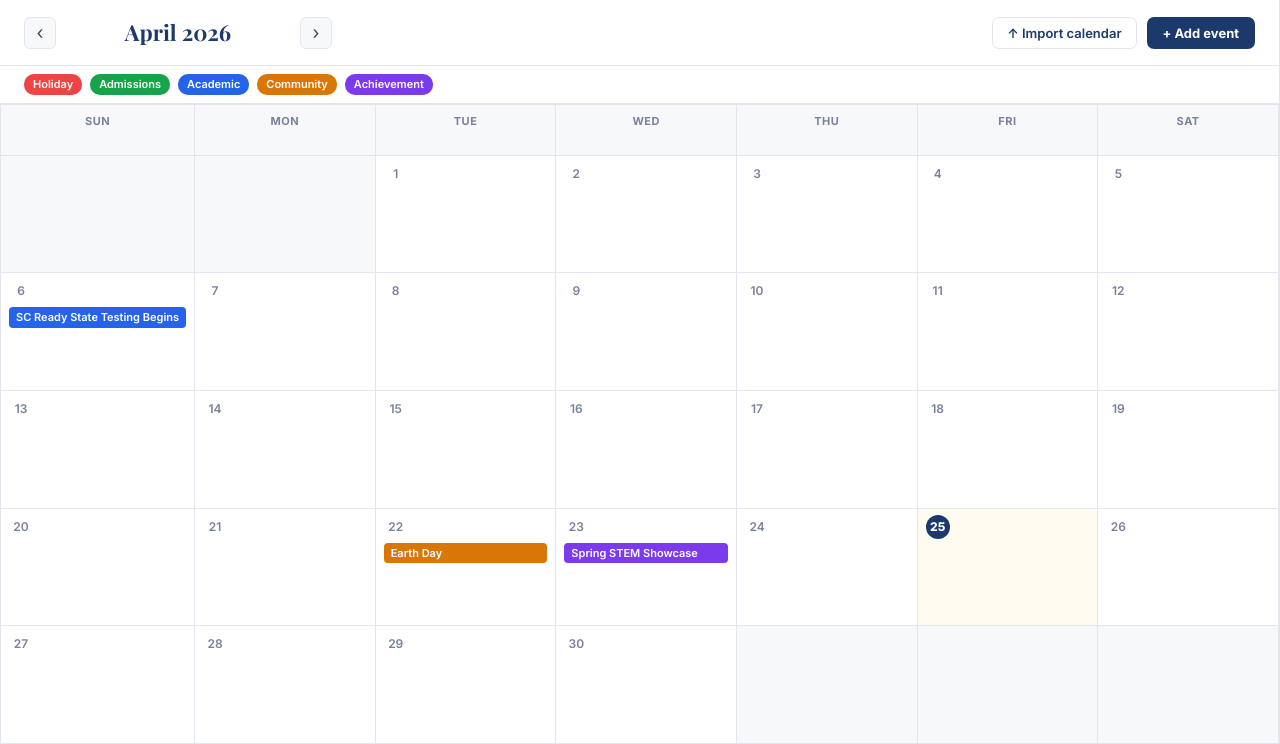
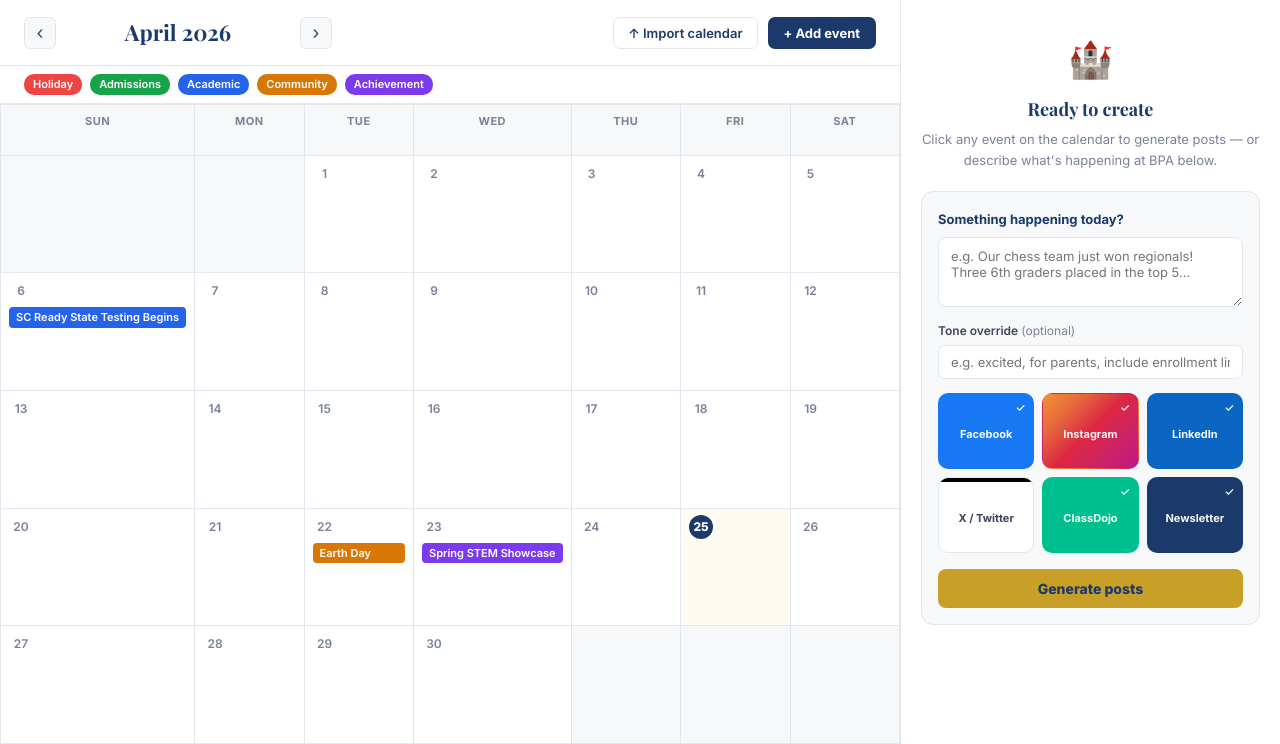
Before and after one commit to marshallcreamer-eng/forte, a Flask app: page /calendar in a window 1280 px wide. Shown: the part 60-804 px from the top of the page. Run offline with Flask 3, Linux system fonts and the light colour scheme; a user stored in the database is signed in; data comes from the database, SQL or seed files in the repository.

Commit message:
Persistent generator panel with freeform input and empty state
- Generator panel is now always visible (380px, no slide animation)
- Empty state: castle icon, invite message, freeform text box
  so staff can generate posts without needing a calendar event
- Clicking a calendar event switches to event detail view
- Back button returns to empty/freeform state
- Shared renderDraftCards() function used by both flows
- Platform colour dots on draft card headers (brand colours)

Co-Authored-By: Claude Sonnet 4.6 <noreply@anthropic.com>

```diff
--- a/static/app.js
+++ b/static/app.js
@@ -66,6 +66,12 @@ function designInCanvaByPlatform(platform, content) {
 
 // ── Event Panel ───────────────────────────────────────────────────────────
 
+function showEmptyState() {
+  document.getElementById('genEmptyState')  && (document.getElementById('genEmptyState').style.display  = '');
+  document.getElementById('genEventState')  && (document.getElementById('genEventState').style.display  = 'none');
+  activeEvent = null;
+}
+
 function openEvent(el) {
   activeEvent = {
     id:       parseInt(el.dataset.id),
@@ -75,25 +81,63 @@ function openEvent(el) {
     category: el.dataset.category,
   };
 
-  const panel = document.getElementById('genPanel');
-  document.getElementById('genTitle').textContent    = activeEvent.title;
-  document.getElementById('genDate').textContent     = formatDate(activeEvent.date);
-  document.getElementById('genDesc').textContent     = activeEvent.desc || '';
+  document.getElementById('genTitle').textContent  = activeEvent.title;
+  document.getElementById('genDate').textContent   = formatDate(activeEvent.date);
+  document.getElementById('genDesc').textContent   = activeEvent.desc || '';
   const catEl = document.getElementById('genCategory');
-  catEl.textContent  = capFirst(activeEvent.category);
-  catEl.className    = `gen-event-category ${activeEvent.category}`;
+  catEl.textContent = capFirst(activeEvent.category);
+  catEl.className   = `gen-event-category ${activeEvent.category}`;
 
-  document.getElementById('genResults').innerHTML = '';
-  document.getElementById('genToneOverride').value = '';
-  document.getElementById('btnGenerate').disabled  = false;
+  document.getElementById('genResults').innerHTML   = '';
+  document.getElementById('genToneOverride').value  = '';
+  document.getElementById('btnGenerate').disabled   = false;
   document.getElementById('btnGenerate').textContent = 'Generate drafts';
 
-  panel.classList.add('open');
+  // Switch to event state
+  const empty = document.getElementById('genEmptyState');
+  const event = document.getElementById('genEventState');
+  if (empty) empty.style.display = 'none';
+  if (event) event.style.display = '';
 }
 
 function closePanel() {
-  document.getElementById('genPanel').classList.remove('open');
-  activeEvent = null;
+  showEmptyState();
+}
+
+// ── Freeform generator (empty state) ─────────────────────────────────────
+
+async function generateFreeform() {
+  const text = document.getElementById('genFreeformText')?.value.trim();
+  if (!text) { showToast('Describe what\'s happening first.'); return; }
+
+  const platforms = Array.from(
+    document.querySelectorAll('#freeformPlatGrid .plat-card.active input')
+  ).map(cb => cb.value);
+  if (!platforms.length) { showToast('Select at least one platform.'); return; }
+
+  const tone    = document.getElementById('genFreeformTone')?.value.trim();
+  const btn     = document.getElementById('btnFreeformGenerate');
+  const results = document.getElementById('genFreeformResults');
+
+  btn.disabled    = true;
+  btn.textContent = 'Generating…';
+  results.innerHTML = `<div class="gen-loading"><div class="gen-spinner"></div><div class="gen-loading-text">Writing in BPA's tone of voice…</div></div>`;
+
+  try {
+    const resp = await fetch('/api/generate', {
+      method: 'POST',
+      headers: { 'Content-Type': 'application/json' },
+      body: JSON.stringify({ event_text: text, tone_override: tone, platforms }),
+    });
+    const data = await resp.json();
+    if (!resp.ok) throw new Error(data.error);
+    renderDraftCards(results, data);
+  } catch (err) {
+    results.innerHTML = `<div style="color:var(--red);padding:16px;font-size:13px;">Error: ${err.message}</div>`;
+  }
+
+  btn.disabled    = false;
+  btn.textContent = 'Generate posts';
 }
 
 // ── Generate Drafts ───────────────────────────────────────────────────────
@@ -134,49 +178,56 @@ async function generateDrafts() {
     const data = await resp.json();
     if (!resp.ok) throw new Error(data.error || 'Generation failed');
 
-    results.innerHTML = '';
+    renderDraftCards(results, data);
 
-    // Photo brief block
+  } catch (err) {
+    results.innerHTML = `<div style="color:var(--red);padding:16px;font-size:13px;">Error: ${err.message}</div>`;
+  }
+
+  btn.disabled    = false;
+  btn.textContent = 'Regenerate all';
+}
+
+// ── Shared draft card renderer ────────────────────────────────────────────
+
+function renderDraftCards(container, data) {
+  container.innerHTML = '';
+
   if (data.photo_brief) {
     const brief = document.createElement('div');
     brief.className = 'photo-brief-panel';
-      brief.innerHTML = `
-        <div class="photo-brief-header">📷 Photo brief — what to capture</div>
-        <div class="photo-brief-body">${escHtml(data.photo_brief)}</div>
-      `;
-      results.appendChild(brief);
+    brief.innerHTML = `<div class="photo-brief-header">📷 Photo brief — what to capture</div><div class="photo-brief-body">${escHtml(data.photo_brief)}</div>`;
+    container.appendChild(brief);
   }
 
-    const platformOrder = ['facebook', 'instagram', 'linkedin', 'x', 'classdojo', 'email'];
-    const platformMeta = {
-      facebook:  { label: 'Facebook',    icon: 'f',   canva: 'facebook_post' },
-      instagram: { label: 'Instagram',   icon: '📷',  canva: 'instagram_post' },
-      linkedin:  { label: 'LinkedIn',    icon: 'in',  canva: null },
-      x:         { label: 'X / Twitter', icon: '𝕏',  canva: null },
-      classdojo: { label: 'ClassDojo',   icon: '🏫',  canva: null },
-      email:     { label: 'Newsletter',  icon: '✉️',  canva: null },
+  const order = ['facebook', 'instagram', 'linkedin', 'x', 'classdojo', 'email'];
+  const meta  = {
+    facebook:  { label: 'Facebook',    canva: 'facebook_post' },
+    instagram: { label: 'Instagram',   canva: 'instagram_post' },
+    linkedin:  { label: 'LinkedIn',    canva: null },
+    x:         { label: 'X / Twitter', canva: null },
+    classdojo: { label: 'ClassDojo',   canva: null },
+    email:     { label: 'Newsletter',  canva: null },
   };
   const bestTimes = data.best_times || {};
 
-    platformOrder.filter(p => p in data.drafts).forEach(platform => {
-      const content   = data.drafts[platform];
-      const meta      = platformMeta[platform];
-      const bt        = bestTimes[platform];
-      const card      = document.createElement('div');
-      card.className  = 'draft-card';
+  order.filter(p => p in (data.drafts || {})).forEach(platform => {
+    const content  = data.drafts[platform];
+    const m        = meta[platform];
+    const bt       = bestTimes[platform];
+    const card     = document.createElement('div');
+    card.className = 'draft-card';
 
-      const canvaBtn = meta.canva
-        ? `<button class="btn-canva" onclick="designInCanva('${platform}', '${meta.canva}', this)" title="Create a graphic in Canva">🎨 Canva</button>`
+    const canvaBtn = m.canva
+      ? `<button class="btn-canva" onclick="designInCanva('${platform}', '${m.canva}', this)">🎨 Canva</button>`
       : '';
     const btHtml = bt
-        ? `<div class="draft-best-time">⏰ Best time: ${bt.days} · ${bt.time} <span class="bt-note">(${bt.note})</span></div>`
+      ? `<div class="draft-best-time">⏰ ${bt.days} · ${bt.time} <span class="bt-note">${bt.note}</span></div>`
       : '';
 
     card.innerHTML = `
       <div class="draft-card-header">
-          <div class="draft-platform-name">
-            <span class="plat-icon">${meta.icon}</span> ${meta.label}
-          </div>
+        <div class="draft-platform-name plat-dot-${platform}">${m.label}</div>
         <div class="draft-card-actions">
           ${canvaBtn}
           <button class="btn-regen" onclick="regenSingle('${platform}', this)">↺ Redo</button>
@@ -185,17 +236,9 @@ async function generateDrafts() {
       </div>
       <div class="draft-content">${escHtml(content)}</div>
       ${btHtml}
-        <div class="draft-char-count">${content.length} chars</div>
-      `;
-      results.appendChild(card);
+      <div class="draft-char-count">${content.length} chars</div>`;
+    container.appendChild(card);
   });
-
-  } catch (err) {
-    results.innerHTML = `<div style="color:var(--red);padding:16px;font-size:13px;">Error: ${err.message}</div>`;
-  }
-
-  btn.disabled    = false;
-  btn.textContent = 'Regenerate all';
 }
 
 async function regenSingle(platform, btn) {
--- a/static/style.css
+++ b/static/style.css
@@ -296,36 +296,60 @@ a { color: inherit; text-decoration: none; }
 .cal-event.community  { background: var(--cat-community); }
 .cal-event.achievement{ background: var(--cat-achievement); }
 
-/* ── Generator Panel ───────────────────────────────────────────────────── */
+/* ── Generator Panel (always visible) ─────────────────────────────────── */
 .gen-panel {
-  width: 0; min-width: 0;
+  width: 380px; min-width: 380px;
   background: var(--white);
   border-left: 1px solid var(--grey-border);
-  overflow: hidden;
-  transition: width 0.3s ease, min-width 0.3s ease;
   display: flex; flex-direction: column;
   flex-shrink: 0;
 }
 
-.gen-panel.open {
-  width: 420px; min-width: 420px;
-}
-
 .gen-panel-inner {
-  width: 420px;
+  width: 100%;
   overflow-y: auto;
   height: 100%;
-  padding: 20px;
+  padding: 24px 20px;
   display: flex; flex-direction: column; gap: 0;
 }
 
-.gen-close {
-  align-self: flex-end;
+/* Empty state */
+.gen-empty-icon {
+  font-size: 36px; text-align: center; margin-bottom: 10px; margin-top: 8px;
+}
+.gen-empty-title {
+  font-family: 'Playfair Display', serif;
+  font-size: 18px; font-weight: 700; color: var(--navy);
+  text-align: center; margin-bottom: 6px;
+}
+.gen-empty-sub {
+  font-size: 13px; color: var(--text-light); text-align: center;
+  line-height: 1.6; margin-bottom: 20px;
+}
+
+.gen-freeform-box {
+  background: var(--grey-bg); border: 1px solid var(--grey-border);
+  border-radius: 12px; padding: 16px;
+}
+
+.gen-freeform-input {
+  width: 100%; padding: 10px 12px;
+  border: 1.5px solid var(--grey-border); border-radius: 8px;
+  font-size: 13px; font-family: 'Inter', sans-serif;
+  color: var(--text); background: var(--white);
+  resize: vertical; transition: border-color 0.15s;
+  margin-top: 8px;
+}
+.gen-freeform-input:focus { outline: none; border-color: var(--navy); }
+
+/* Back button */
+.gen-back {
   background: none; border: none; color: var(--text-light);
-  font-size: 12px; cursor: pointer; padding: 0;
-  margin-bottom: 12px; font-family: 'Inter', sans-serif;
+  font-size: 12px; font-weight: 600; cursor: pointer; padding: 0;
+  margin-bottom: 16px; font-family: 'Inter', sans-serif;
+  display: inline-flex; align-items: center; gap: 4px;
 }
-.gen-close:hover { color: var(--text); }
+.gen-back:hover { color: var(--navy); }
 
 /* Event info */
 .gen-event-info { margin-bottom: 20px; padding-bottom: 20px; border-bottom: 1px solid var(--grey-border); }
@@ -487,8 +511,18 @@ a { color: inherit; text-decoration: none; }
 
 .draft-platform-name {
   font-size: 12px; font-weight: 700; color: var(--navy);
-  display: flex; align-items: center; gap: 6px;
+  display: flex; align-items: center; gap: 8px;
 }
+.draft-platform-name::before {
+  content: ''; display: inline-block;
+  width: 9px; height: 9px; border-radius: 50%; flex-shrink: 0;
+}
+.plat-dot-facebook::before  { background: #1877F2; }
+.plat-dot-instagram::before { background: #E1306C; }
+.plat-dot-linkedin::before  { background: #0A66C2; }
+.plat-dot-x::before         { background: #111; }
+.plat-dot-classdojo::before { background: #00BF8F; }
+.plat-dot-email::before     { background: var(--navy); }
 
 .draft-card-actions { display: flex; gap: 6px; }
 
--- a/templates/calendar.html
+++ b/templates/calendar.html
@@ -73,13 +73,43 @@
 
   </div><!-- /cal-main -->
 
-  <!-- ── Right: Generator Panel ───────────────────────────────────────── -->
+  <!-- ── Right: Generator Panel (always visible) ───────────────────── -->
   <div class="gen-panel" id="genPanel">
     <div class="gen-panel-inner">
 
-      <button class="gen-close" onclick="closePanel()">✕ Close</button>
+      <!-- ── Empty state (default) ──────────────────────────────────── -->
+      <div id="genEmptyState">
+        <div class="gen-empty-icon">🏰</div>
+        <div class="gen-empty-title">Ready to create</div>
+        <div class="gen-empty-sub">Click any event on the calendar to generate posts — or describe what's happening at BPA below.</div>
 
-      <!-- Event Info -->
+        <div class="gen-freeform-box">
+          <label class="gen-section-label">Something happening today?</label>
+          <textarea class="gen-freeform-input" id="genFreeformText" rows="3"
+            placeholder="e.g. Our chess team just won regionals! Three 6th graders placed in the top 5…"></textarea>
+          <div class="gen-tone-row" style="margin-top:10px">
+            <label class="gen-tone-label">Tone override <span class="gen-tone-hint">(optional)</span></label>
+            <input type="text" class="gen-tone-input" id="genFreeformTone"
+                   placeholder="e.g. excited, for parents, include enrollment link">
+          </div>
+          <div class="plat-grid" id="freeformPlatGrid">
+            <label class="plat-card active" data-platform="facebook"><input type="checkbox" value="facebook" checked><span class="plat-card-name">Facebook</span><span class="plat-card-tick">✓</span></label>
+            <label class="plat-card active" data-platform="instagram"><input type="checkbox" value="instagram" checked><span class="plat-card-name">Instagram</span><span class="plat-card-tick">✓</span></label>
+            <label class="plat-card active" data-platform="linkedin"><input type="checkbox" value="linkedin" checked><span class="plat-card-name">LinkedIn</span><span class="plat-card-tick">✓</span></label>
+            <label class="plat-card" data-platform="x"><input type="checkbox" value="x"><span class="plat-card-name">X / Twitter</span><span class="plat-card-tick">✓</span></label>
+            <label class="plat-card active" data-platform="classdojo"><input type="checkbox" value="classdojo" checked><span class="plat-card-name">ClassDojo</span><span class="plat-card-tick">✓</span></label>
+            <label class="plat-card active" data-platform="email"><input type="checkbox" value="email" checked><span class="plat-card-name">Newsletter</span><span class="plat-card-tick">✓</span></label>
+          </div>
+          <button class="btn-generate" id="btnFreeformGenerate" onclick="generateFreeform()">Generate posts</button>
+        </div>
+
+        <div class="gen-results" id="genFreeformResults"></div>
+      </div>
+
+      <!-- ── Event state (shown when event clicked) ─────────────────── -->
+      <div id="genEventState" style="display:none">
+        <button class="gen-back" onclick="showEmptyState()">← Back</button>
+
         <div class="gen-event-info" id="genEventInfo">
           <div class="gen-event-category" id="genCategory"></div>
           <h2 class="gen-event-title" id="genTitle"></h2>
@@ -91,32 +121,26 @@
           </div>
         </div>
 
-      <!-- Generator -->
         <div class="gen-section">
-        <div class="gen-section-label">Generate social media posts</div>
-        <div class="gen-section-sub">Select platforms, then click Generate. Copy each draft and paste directly into the platform.</div>
-
-        <div class="plat-grid">
-          <label class="plat-card active" data-platform="facebook"><input type="checkbox" value="facebook" checked><span class="plat-card-icon">f</span><span class="plat-card-name">Facebook</span><span class="plat-card-tick">✓</span></label>
-          <label class="plat-card active" data-platform="instagram"><input type="checkbox" value="instagram" checked><span class="plat-card-icon">📷</span><span class="plat-card-name">Instagram</span><span class="plat-card-tick">✓</span></label>
-          <label class="plat-card active" data-platform="linkedin"><input type="checkbox" value="linkedin" checked><span class="plat-card-icon">in</span><span class="plat-card-name">LinkedIn</span><span class="plat-card-tick">✓</span></label>
-          <label class="plat-card" data-platform="x"><input type="checkbox" value="x"><span class="plat-card-icon">𝕏</span><span class="plat-card-name">X / Twitter</span><span class="plat-card-tick">✓</span></label>
-          <label class="plat-card active" data-platform="classdojo"><input type="checkbox" value="classdojo" checked><span class="plat-card-icon">🏫</span><span class="plat-card-name">ClassDojo</span><span class="plat-card-tick">✓</span></label>
+          <div class="gen-section-label">Select platforms</div>
+          <div class="plat-grid" id="eventPlatGrid">
+            <label class="plat-card active" data-platform="facebook"><input type="checkbox" value="facebook" checked><span class="plat-card-name">Facebook</span><span class="plat-card-tick">✓</span></label>
+            <label class="plat-card active" data-platform="instagram"><input type="checkbox" value="instagram" checked><span class="plat-card-name">Instagram</span><span class="plat-card-tick">✓</span></label>
+            <label class="plat-card active" data-platform="linkedin"><input type="checkbox" value="linkedin" checked><span class="plat-card-name">LinkedIn</span><span class="plat-card-tick">✓</span></label>
+            <label class="plat-card" data-platform="x"><input type="checkbox" value="x"><span class="plat-card-name">X / Twitter</span><span class="plat-card-tick">✓</span></label>
+            <label class="plat-card active" data-platform="classdojo"><input type="checkbox" value="classdojo" checked><span class="plat-card-name">ClassDojo</span><span class="plat-card-tick">✓</span></label>
+            <label class="plat-card active" data-platform="email"><input type="checkbox" value="email" checked><span class="plat-card-name">Newsletter</span><span class="plat-card-tick">✓</span></label>
           </div>
-
           <div class="gen-tone-row">
             <label class="gen-tone-label">Tone override <span class="gen-tone-hint">(optional)</span></label>
             <input type="text" class="gen-tone-input" id="genToneOverride"
                    placeholder="e.g. more celebratory, aimed at new families, include enrollment link">
           </div>
-
-        <button class="btn-generate" id="btnGenerate" onclick="generateDrafts()">
-          Generate drafts
-        </button>
+          <button class="btn-generate" id="btnGenerate" onclick="generateDrafts()">Generate drafts</button>
         </div>
 
-      <!-- Draft Results -->
         <div class="gen-results" id="genResults"></div>
+      </div>
 
     </div>
   </div><!-- /gen-panel -->
```
Lines whose indentation alone changed are shown as unchanged.
